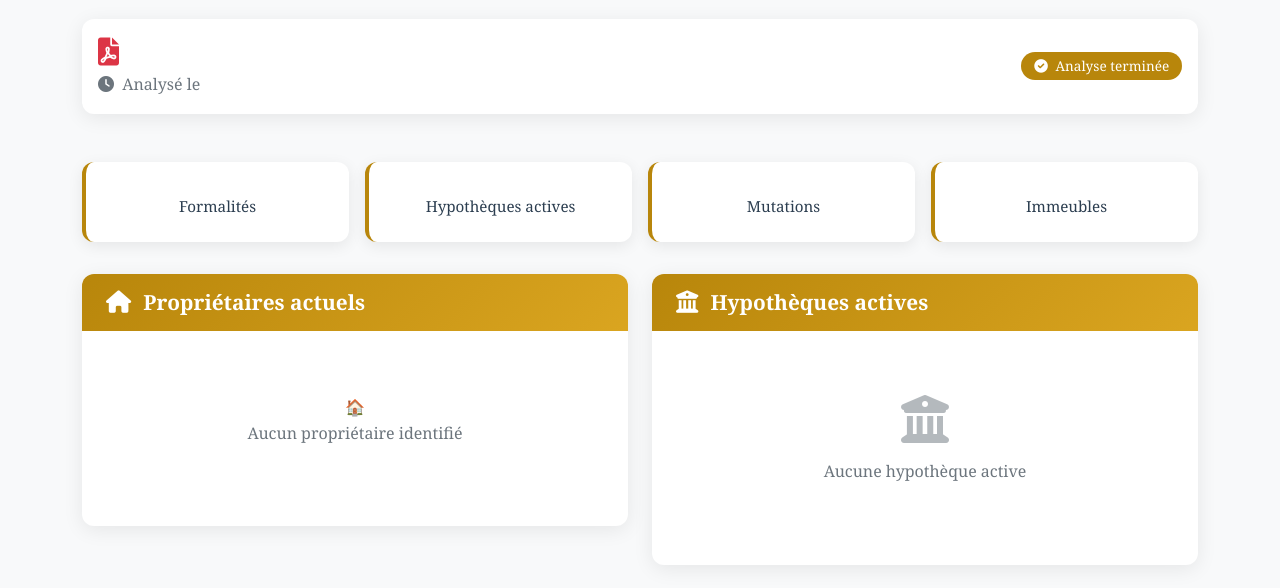
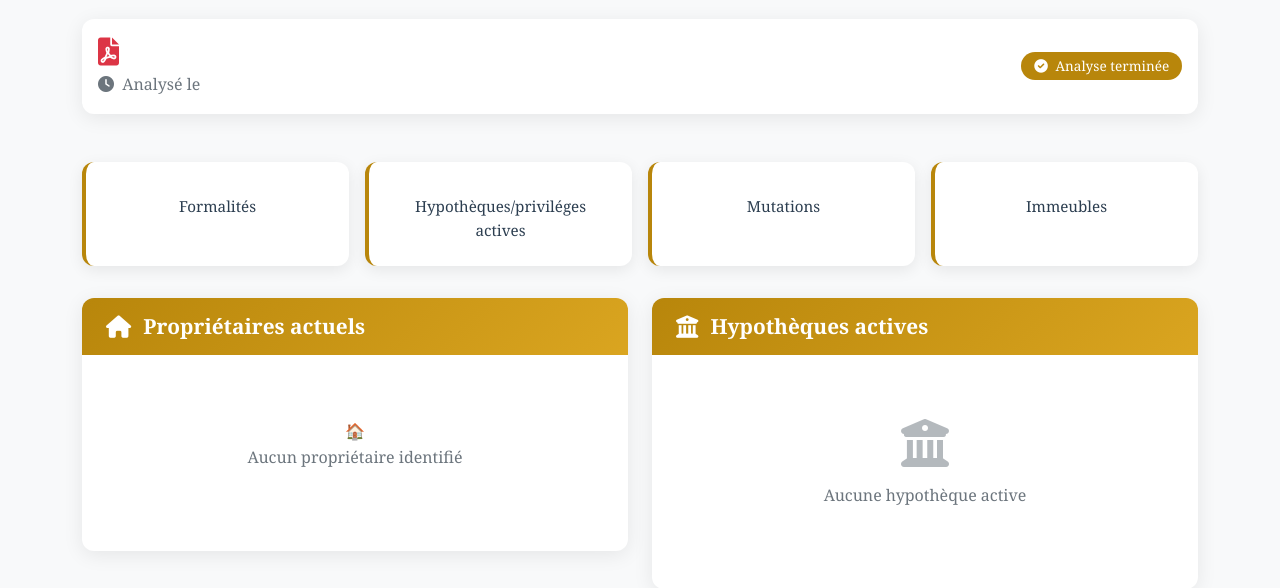
Before and after one commit to cherif7aji/ehf-analyzer, a FastAPI app: template templates/ehf_result.html in a window 1280 px wide. Shown: the part 151-739 px from the top of the page. Run offline with FastAPI, Linux system fonts and the light colour scheme; the template is opened without the code that fills it, so the values that code supplies are empty.

Commit message:
correction template

```diff
--- a/templates/ehf_result.html
+++ b/templates/ehf_result.html
@@ -344,7 +344,7 @@
             </div>
             <div class="stat-card">
                 <div class="stat-number">{{ result.statistiques.nb_hypotheques_actives }}</div>
-                <div class="stat-label">Hypothèques actives</div>
+                <div class="stat-label">Hypothèques/priviléges actives</div>
             </div>
             <div class="stat-card">
                 <div class="stat-number">{{ result.statistiques.nb_mutations }}</div>
```
